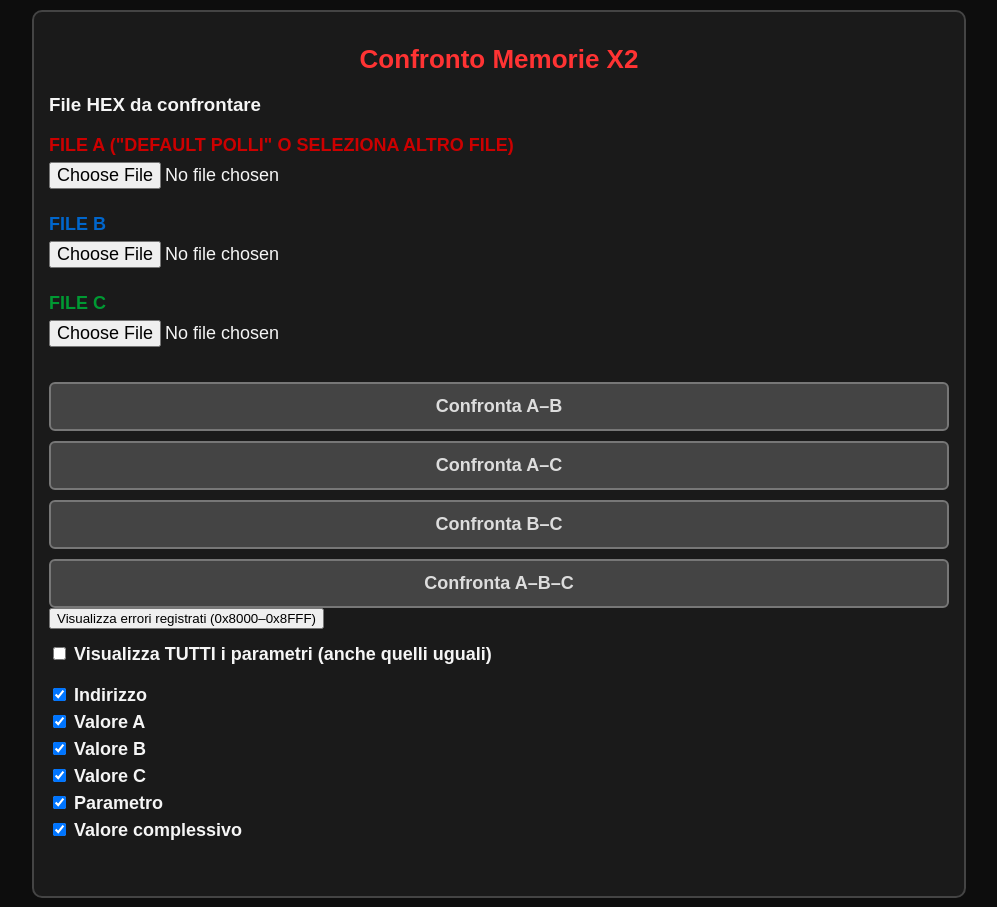
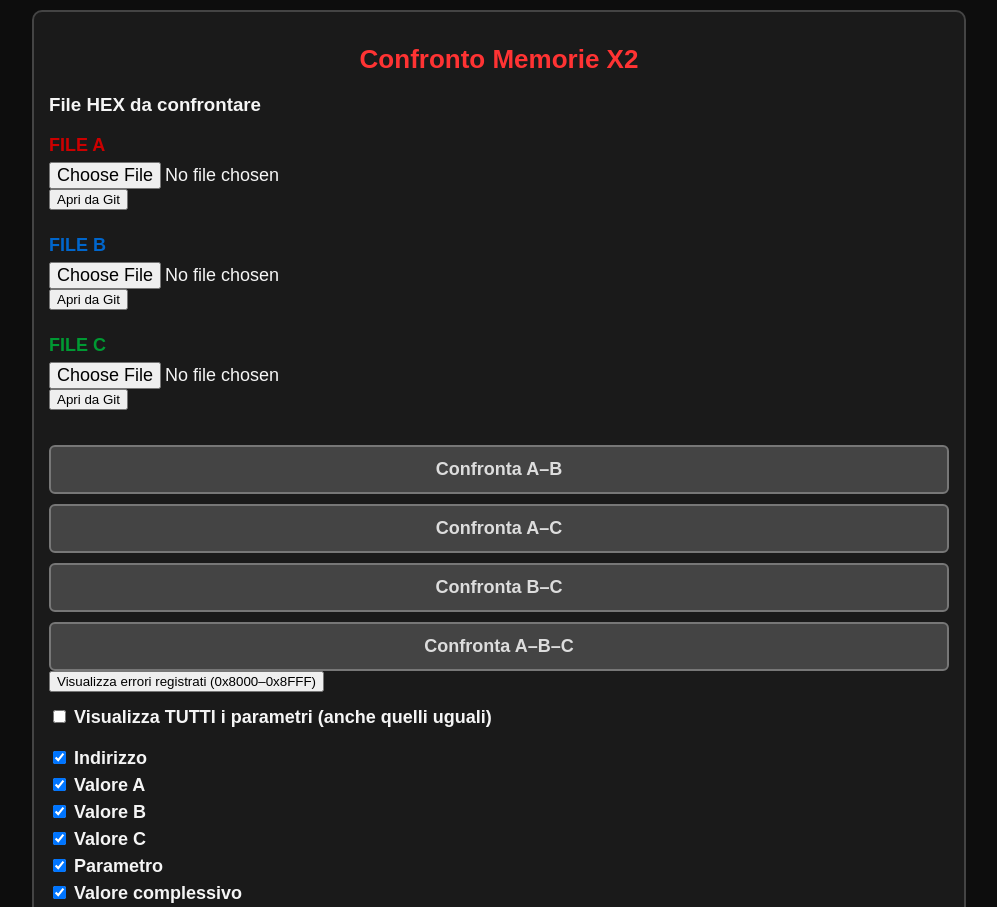
Before and after one commit to balza1979/progetto_x2, a plain HTML site: page hex/confronto_memorie.html in a window 1280 px wide. Shown: the top 907 px of the page, without its empty margins (141-1138 px from the left). Drawn offline with Linux system fonts and the light colour scheme; no server answers.

Commit message:
Update confronto_memorie.html

```diff
--- a/hex/confronto_memorie.html
+++ b/hex/confronto_memorie.html
@@ -112,22 +112,24 @@
 
   <!-- FILE A -->
 <div class="file-block">
-        <label for="file1" id="labelFileA" style="color:#cc0000;">FILE A ("DEFAULT POLLI" O SELEZIONA ALTRO FILE)</label>
-        <input type="file" id="file1" accept=".hex">
+    <label for="file1" id="labelFileA" style="color:#cc0000;">FILE A</label>
+    <input type="file" id="file1" accept=".hex,.bin">
+    <button onclick="caricaDaGit('A')">Apri da Git</button>
 </div>
 
 <!-- FILE B -->
 <div class="file-block">
-        <label for="file2" style="color:#0066cc;">FILE B</label>
-        <input type="file" id="file2" accept=".hex">
+    <label for="file2" id="labelFileB" style="color:#0066cc;">FILE B</label>
+    <input type="file" id="file2" accept=".hex,.bin">
+    <button onclick="caricaDaGit('B')">Apri da Git</button>
 </div>
 
 <!-- FILE C -->
 <div class="file-block">
-        <label for="file3" style="color:#009933;">FILE C</label>
-        <input type="file" id="file3" accept=".hex">
+    <label for="file3" id="labelFileC" style="color:#009933;">FILE C</label>
+    <input type="file" id="file3" accept=".hex,.bin">
+    <button onclick="caricaDaGit('C')">Apri da Git</button>
 </div>
-
     <!-- PULSANTI -->
     <button id="btnAB" class="btn-confronto" onclick="confrontaAB()">Confronta A–B</button>
     <button id="btnAC" class="btn-confronto" onclick="confrontaAC()">Confronta A–C</button>
```
Lines whose indentation alone changed are shown as unchanged.
